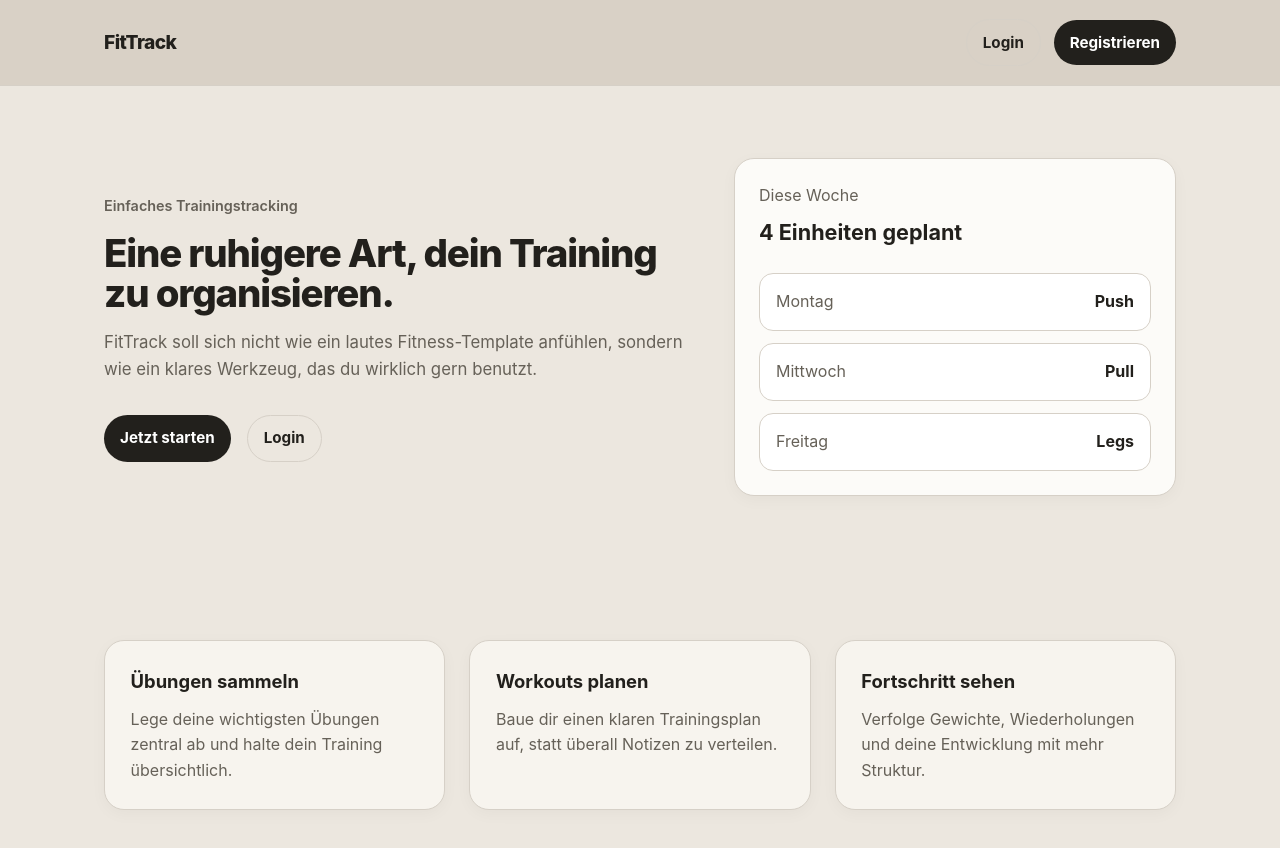
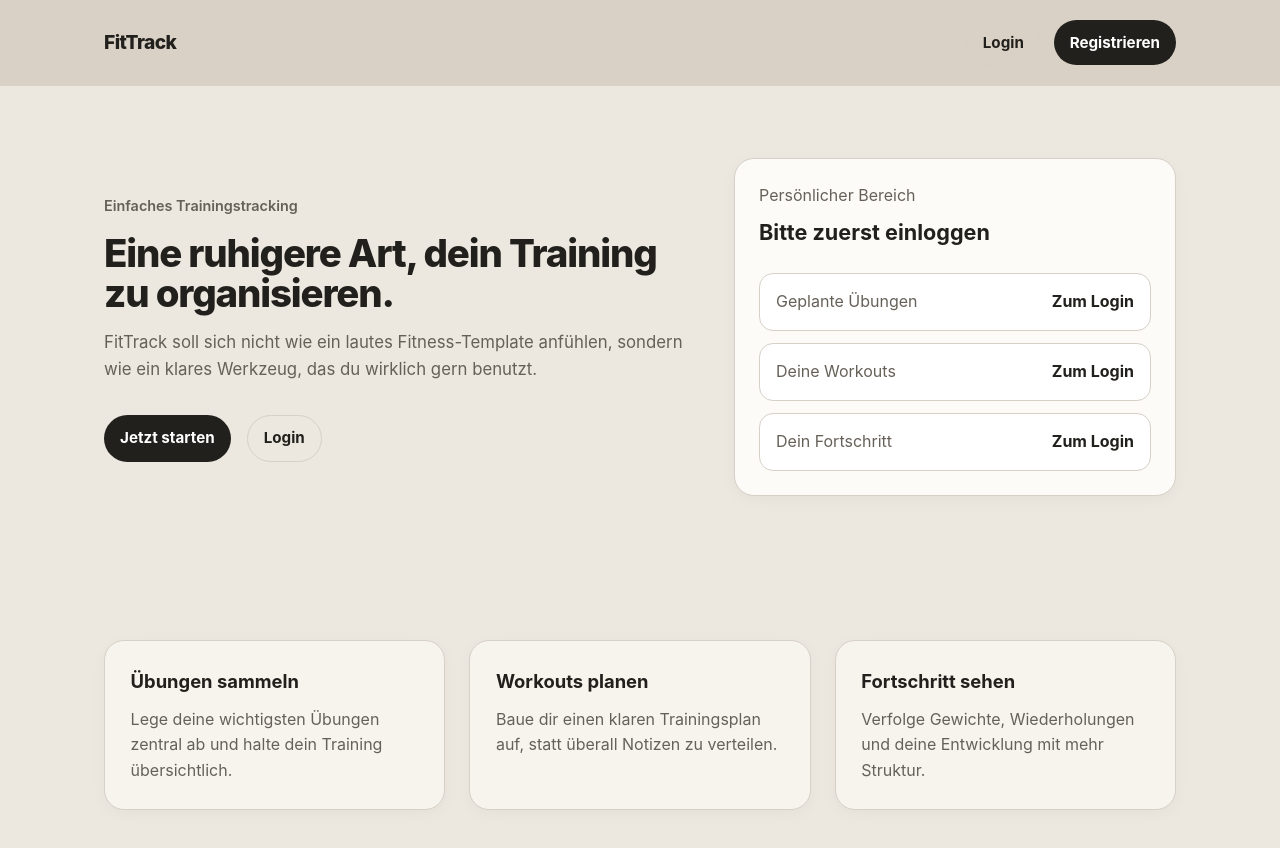
Before and after one commit to Limason17/fittrack-ipt7.1, a Vue app in the folder frontend/: page / in a window 1280 px wide. Shown: the top 848 px of the page. Built offline with nearby package versions, Linux system fonts and the light colour scheme.

Commit message:
feat(home): adapt hero and personal preview to auth state

```diff
--- a/frontend/src/views/HomeView.vue
+++ b/frontend/src/views/HomeView.vue
@@ -1,5 +1,10 @@
 <script setup>
+import { computed } from 'vue'
 import { RouterLink } from 'vue-router'
+import { authUser, authToken } from '../utils/auth'
+
+const loggedIn = computed(() => !!authToken.value)
+const user = computed(() => authUser.value)
 
 const features = [
   {
@@ -21,41 +26,90 @@ const features = [
   <section class="section">
     <div class="page-container hero">
       <div class="hero-left">
-        <span class="eyebrow">Einfaches Trainingstracking</span>
+        <span class="eyebrow">
+          {{ loggedIn ? 'Dein Bereich' : 'Einfaches Trainingstracking' }}
+        </span>
+
         <h1 class="page-title hero-title">
+          <template v-if="loggedIn">
+            Willkommen zurück, {{ user?.username }}.
+          </template>
+          <template v-else>
             Eine ruhigere Art, dein Training zu organisieren.
+          </template>
         </h1>
+
         <p class="page-subtitle">
+          <template v-if="loggedIn">
+            Verwalte deine Übungen, plane deine Workouts und behalte deinen Fortschritt an einem Ort.
+          </template>
+          <template v-else>
             FitTrack soll sich nicht wie ein lautes Fitness-Template anfühlen,
             sondern wie ein klares Werkzeug, das du wirklich gern benutzt.
+          </template>
         </p>
 
         <div class="hero-actions">
+          <template v-if="loggedIn">
+            <RouterLink to="/workouts" class="btn btn-primary">Zu deinen Workouts</RouterLink>
+            <RouterLink to="/progress" class="btn btn-secondary">Fortschritt ansehen</RouterLink>
+          </template>
+
+          <template v-else>
             <RouterLink to="/register" class="btn btn-primary">Jetzt starten</RouterLink>
             <RouterLink to="/login" class="btn btn-secondary">Login</RouterLink>
+          </template>
         </div>
       </div>
 
       <div class="hero-right card">
+        <template v-if="loggedIn">
           <div class="preview-top">
-          <span>Diese Woche</span>
-          <strong>4 Einheiten geplant</strong>
+            <span>Dein Schnellzugriff</span>
+            <strong>Was möchtest du heute machen?</strong>
+          </div>
+
+          <div class="preview-list">
+            <RouterLink to="/exercises" class="preview-item preview-link">
+              <span>Übungen</span>
+              <strong>Verwalten</strong>
+            </RouterLink>
+
+            <RouterLink to="/workouts" class="preview-item preview-link">
+              <span>Workouts</span>
+              <strong>Öffnen</strong>
+            </RouterLink>
+
+            <RouterLink to="/progress" class="preview-item preview-link">
+              <span>Fortschritt</span>
+              <strong>Ansehen</strong>
+            </RouterLink>
+          </div>
+        </template>
+
+        <template v-else>
+          <div class="preview-top">
+            <span>Persönlicher Bereich</span>
+            <strong>Bitte zuerst einloggen</strong>
           </div>
 
           <div class="preview-list">
             <div class="preview-item">
-            <span>Montag</span>
-            <strong>Push</strong>
+              <span>Geplante Übungen</span>
+              <RouterLink to="/login" class="inline-login-link">Zum Login</RouterLink>
             </div>
+
             <div class="preview-item">
-            <span>Mittwoch</span>
-            <strong>Pull</strong>
+              <span>Deine Workouts</span>
+              <RouterLink to="/login" class="inline-login-link">Zum Login</RouterLink>
             </div>
+
             <div class="preview-item">
-            <span>Freitag</span>
-            <strong>Legs</strong>
+              <span>Dein Fortschritt</span>
+              <RouterLink to="/login" class="inline-login-link">Zum Login</RouterLink>
             </div>
           </div>
+        </template>
       </div>
     </div>
   </section>
@@ -126,6 +180,7 @@ const features = [
   border-radius: 14px;
   background: #fff;
   border: 1px solid var(--border);
+  gap: 1rem;
 }
 
 .preview-item span {
@@ -134,6 +189,20 @@ const features = [
 
 .preview-item strong {
   font-weight: 700;
+}
+
+.preview-link {
+  transition: 0.2s ease;
+}
+
+.preview-link:hover {
+  transform: translateY(-1px);
+  background: #f8f5ef;
+}
+
+.inline-login-link {
+  font-weight: 700;
+  color: var(--text);
 }
 
 .feature-card {
```
Lines whose indentation alone changed are shown as unchanged.
